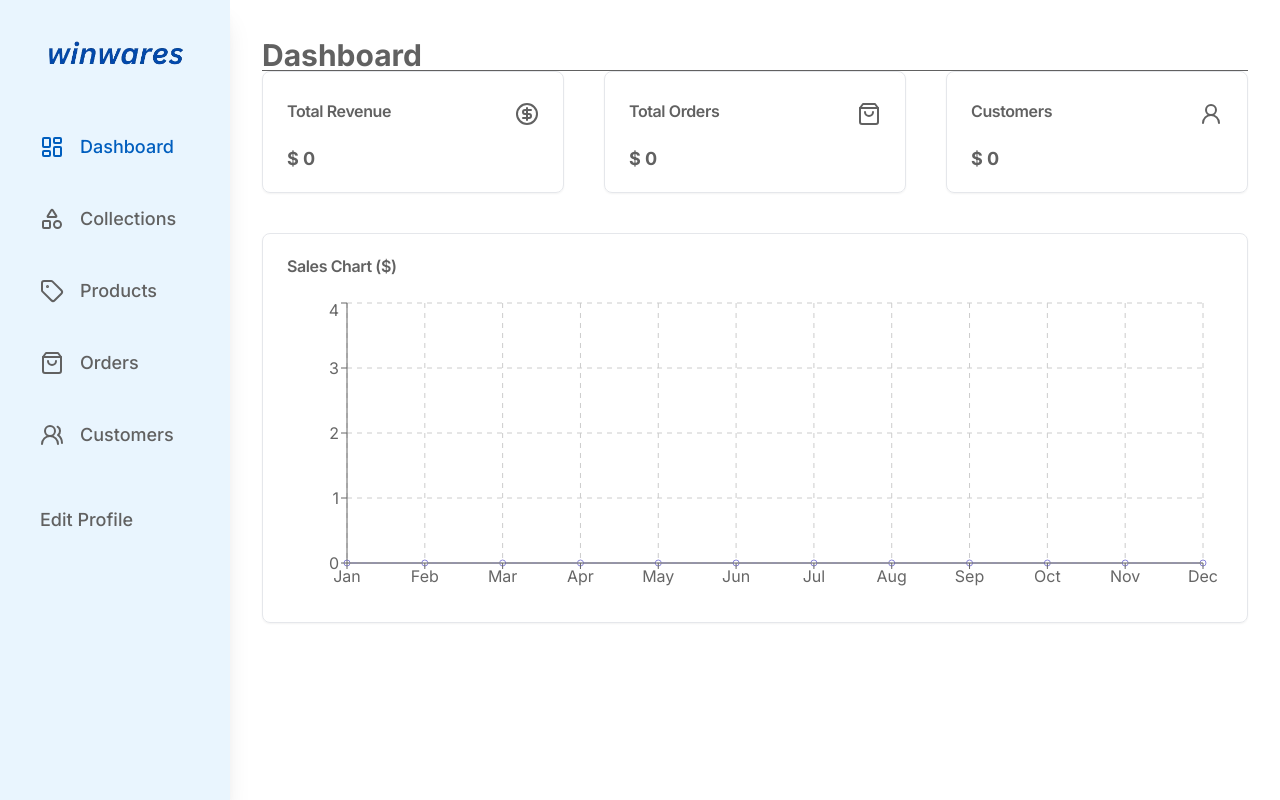
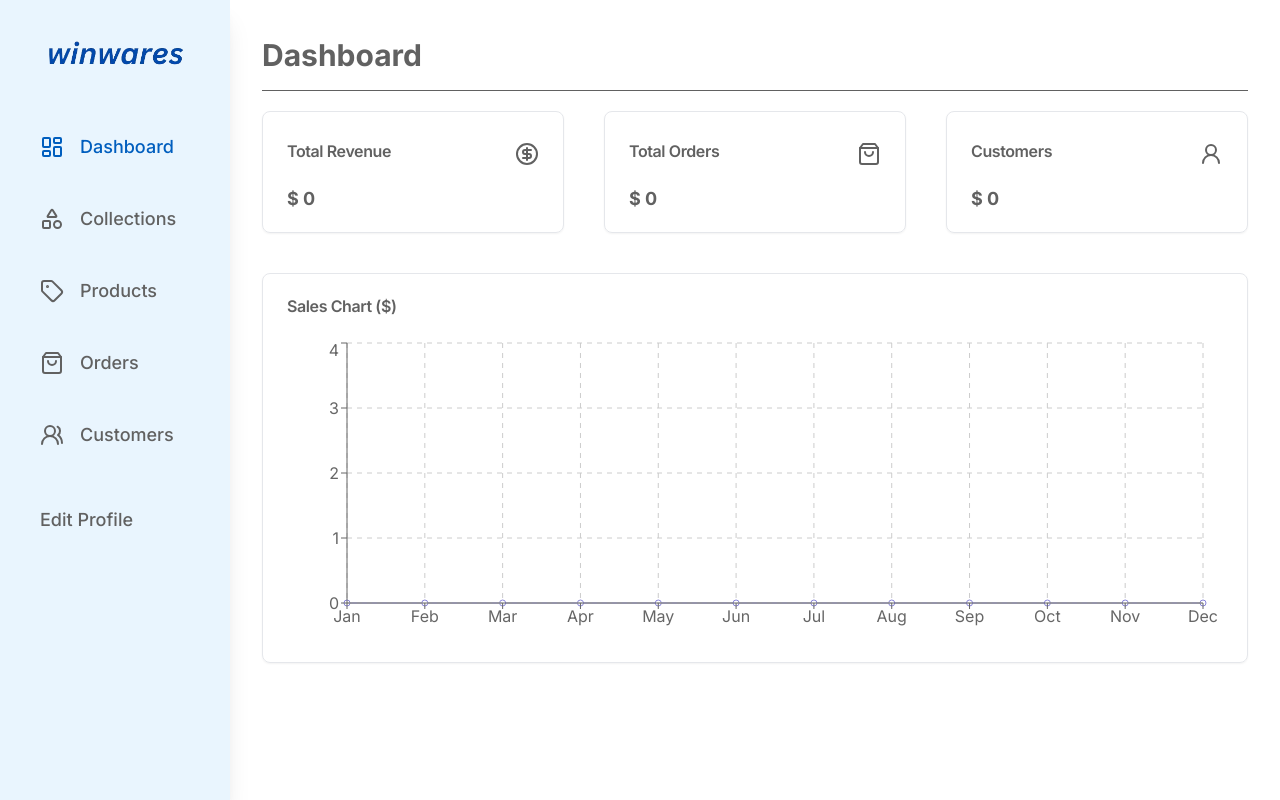
Before and after one commit to devcowsar/winwares_admin, a Next.js app: page / in a window 1280 px wide. Built offline with nearby package versions, Linux system fonts and the light colour scheme; no server answers; the database is empty.

Commit message:
fix: home

```diff
--- a/app/(dashboard)/page.tsx
+++ b/app/(dashboard)/page.tsx
@@ -18,7 +18,7 @@ export default async function Home() {
   return (
     <div className="px-8 py-10">
       <p className="text-heading2-bold">Dashboard</p>
-      <Separator className="bg-grey-1" />
+      <Separator className="bg-grey-1 my-5" />
       <div className="grid grid-cols-2 md:grid-cols-3 gap-10">
         <Card>
           <CardHeader className="flex flex-row justify-between items-center">
```
